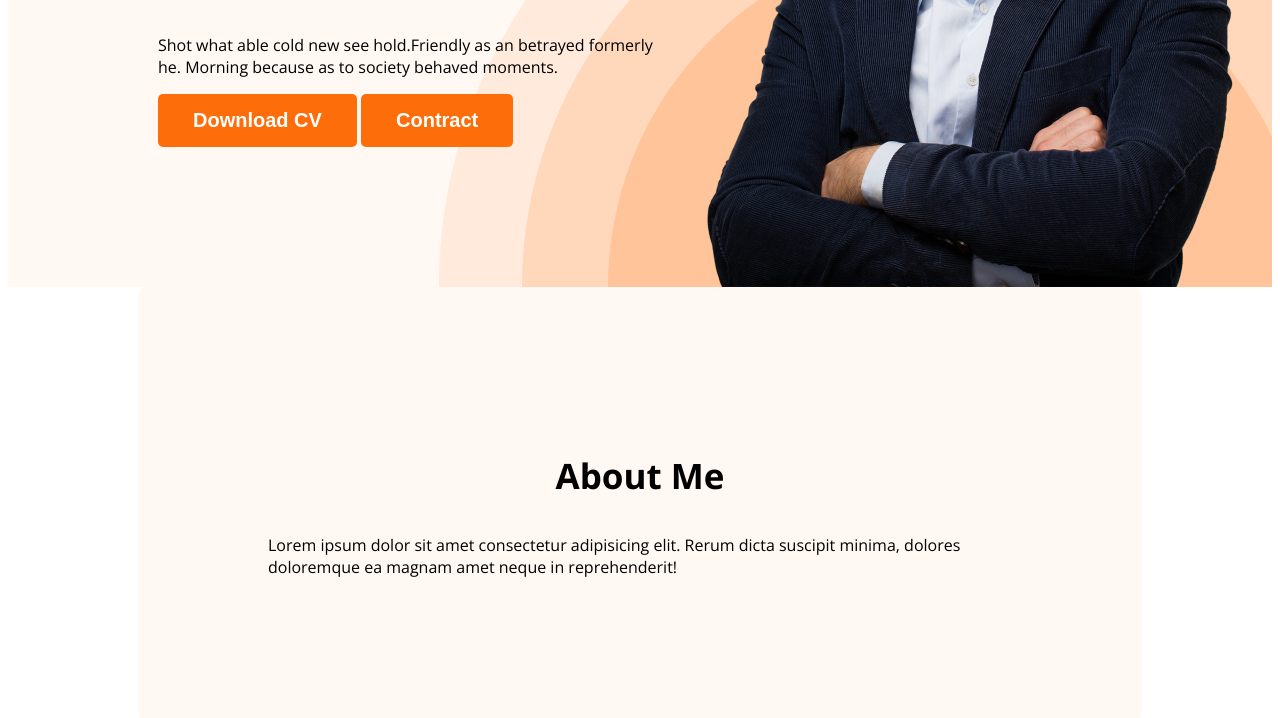
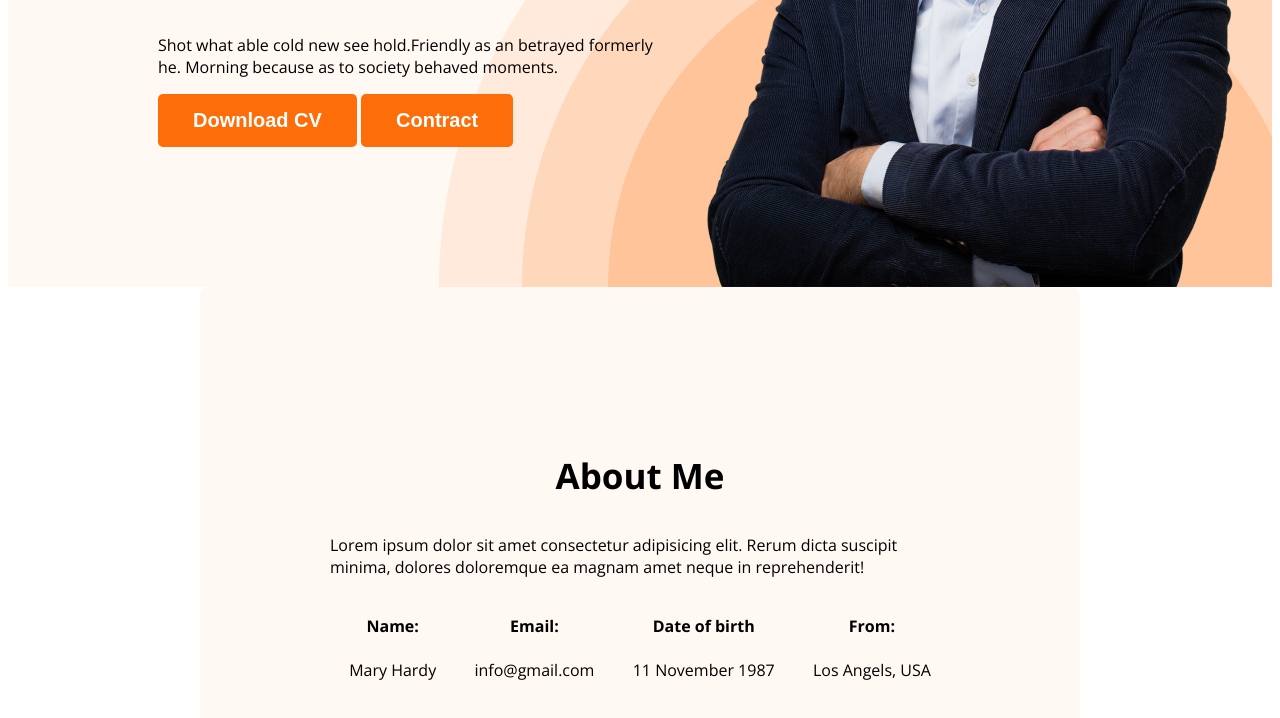
Before and after one commit to RajobAli/webdeveloper-portfolio, a plain HTML site: page index.html in a window 1280 px wide. Shown: the part 578-1296 px from the top of the page. Drawn offline with nearby package versions, Linux system fonts and the light colour scheme.

Commit message:
about section

```diff
--- a/index.html
+++ b/index.html
@@ -42,6 +42,25 @@
                 Lorem ipsum dolor sit amet consectetur adipisicing elit. Rerum dicta suscipit minima, dolores doloremque ea magnam amet neque in reprehenderit!
 
             </p>
+            <div class="about-info-container">
+                <div class="about-info">
+                    <h4 class="info-title">Name:</h4>
+                    <p class="info-description">Mary Hardy</p>
+                </div>
+                <div class="about-info">
+                    <h4 class="info-title">Email:</h4>
+                    <p class="info-description">info@gmail.com</p>
+                </div>
+                <div class="about-info">
+                    <h4 class="info-title">Date of birth</h4>
+                    <p class="info-description">11 November 1987</p>
+                </div>
+                <div class="about-info">
+                    <h4 class="info-title">From:</h4>
+                    <p class="info-description">Los Angels, USA</p>
+                </div>
+
+            </div>
         </section>
 
 
--- a/style.css
+++ b/style.css
@@ -81,13 +81,26 @@ nav a{
 .banner-content{
     max-width: 500px;
 }
-/* main section styles */
+/* main section style */
+main{
+    max-width: 1140px;
+    margin: 0 auto;
+
+}
 .about{
     padding: 130px;
     border-radius: 10px;
     background: #FFF8F3;
     margin: 0 130px;
 }
+.about-info-container{
+    display: flex;
+    justify-content: space-around;
+
+}
+.about-info{
+    text-align: center;
+}
 
 
 /* about section style */
```
